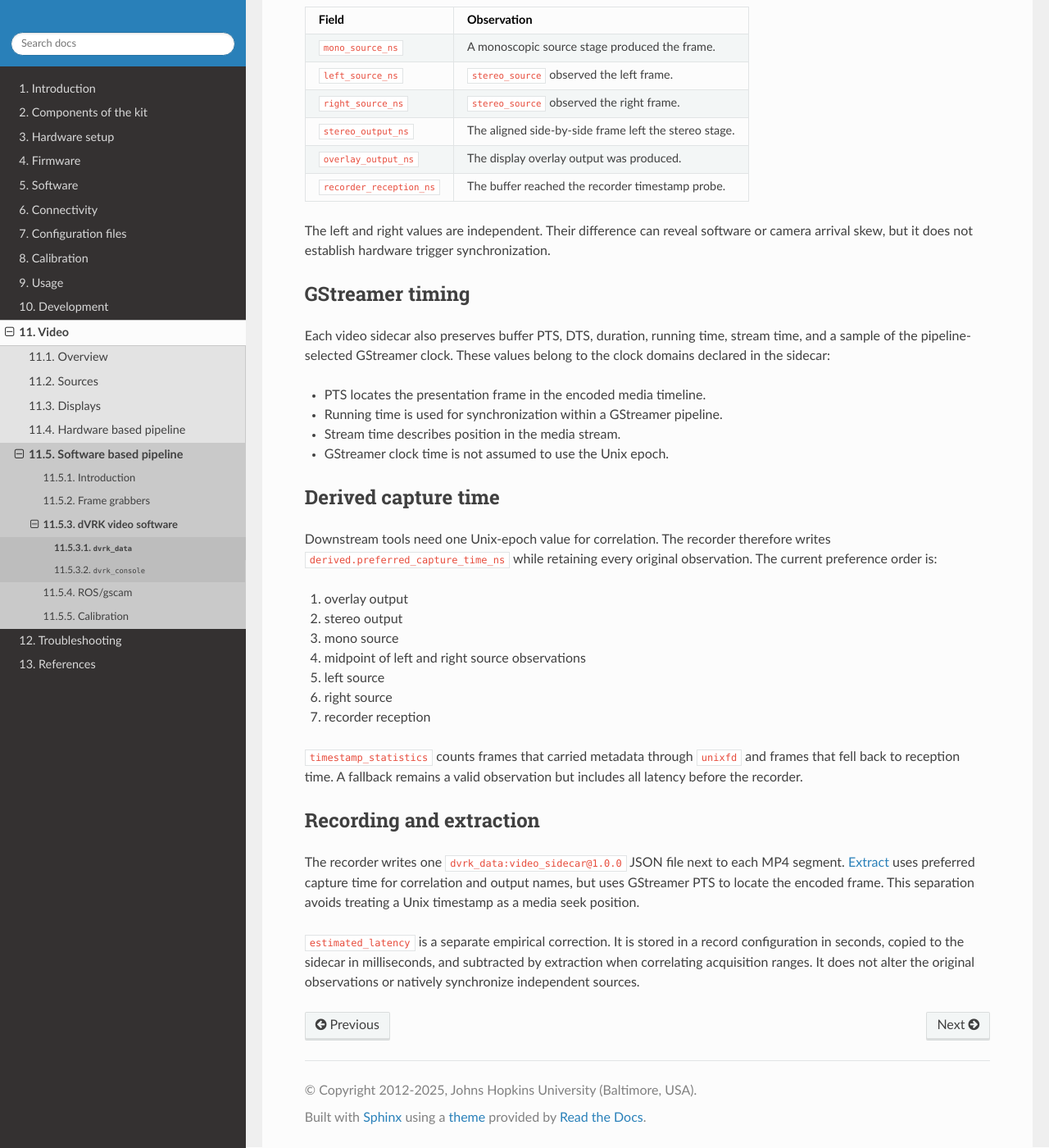
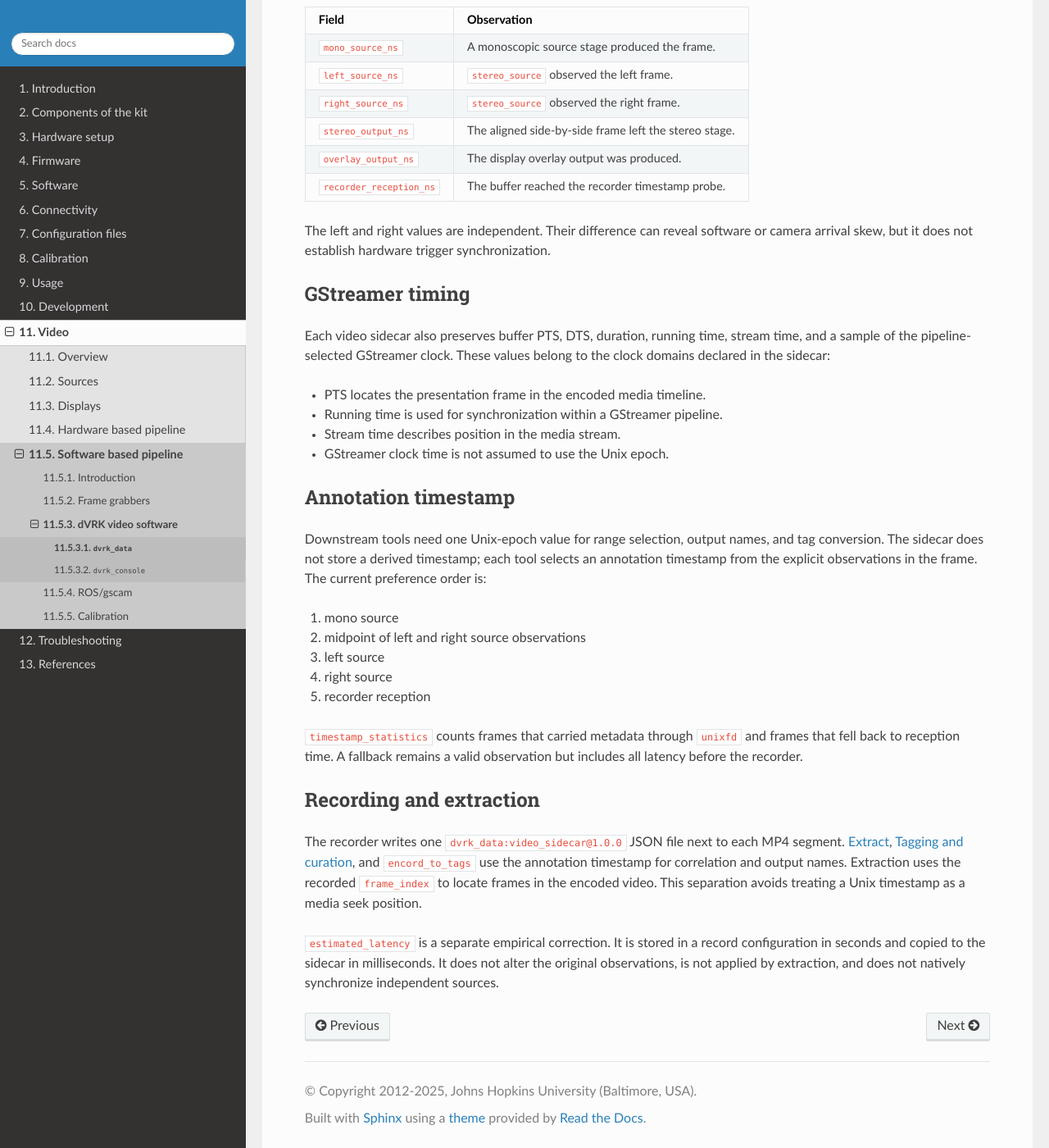
Before and after one commit to jhu-dvrk/dvrk-readthedocs, a Sphinx documentation site: the page built from docs/pages/video/software/dvrk/dvrk_data/timestamps.rst, in a window 1280 px wide and 1400 px high, scrolled down 353 px. Shown: the whole window at 82% size. Built offline with Sphinx 7.4.7 and the Read the Docs theme 3.1.0, drawn with Linux system fonts in a browser that asks for light colours; the version number could not be read and is left out.

Commit message:
Updated dvrk_data section

```diff
--- a/docs/pages/video/software/dvrk/dvrk_data/latency-calibration.rst
+++ b/docs/pages/video/software/dvrk/dvrk_data/latency-calibration.rst
@@ -27,8 +27,8 @@ Procedure
 #. Choose whether to write the mean to the video's ``estimated_latency`` field.
 
 The configuration stores seconds.  :doc:`record` copies the value to the video
-sidecar as ``estimated_latency_ms`` and :doc:`extract` applies it when
-correlating acquisition ranges.
+sidecar as ``estimated_latency_ms`` for traceability.  Extraction does not
+currently subtract this value when correlating acquisition ranges.
 
 This is an empirical end-to-end estimate for the tested arrangement.  Display
 refresh, exposure, capture buffering, and pipeline processing all contribute,
--- a/docs/pages/video/software/dvrk/dvrk_data/record.rst
+++ b/docs/pages/video/software/dvrk/dvrk_data/record.rst
@@ -120,7 +120,6 @@ JSON files, an optional ROS bag, and optional audio and tag files.  Each video
 sidecar records:
 
 * all observed timestamps and their clock domains;
-* the preferred capture time chosen for correlation;
 * timestamp provenance statistics;
 * frames recorded and queue overruns;
 * stereo eye order and calibrated latency;
--- a/docs/pages/video/software/dvrk/dvrk_data/tagging.rst
+++ b/docs/pages/video/software/dvrk/dvrk_data/tagging.rst
@@ -23,8 +23,8 @@ Encord conversion
 *****************
 
 ``encord_to_tags`` converts an Encord classification export into the native
-video-tag format using a dVRK video sidecar to map frame ranges to preferred
-capture timestamps:
+video-tag format using a dVRK video sidecar to map frame ranges to explicit
+annotation timestamps:
 
 .. code-block:: bash
 
--- a/docs/pages/video/software/dvrk/dvrk_data/timestamps.rst
+++ b/docs/pages/video/software/dvrk/dvrk_data/timestamps.rst
@@ -45,15 +45,14 @@ values belong to the clock domains declared in the sidecar:
 * Stream time describes position in the media stream.
 * GStreamer clock time is not assumed to use the Unix epoch.
 
-Derived capture time
+Annotation timestamp
 ********************
 
-Downstream tools need one Unix-epoch value for correlation.  The recorder
-therefore writes ``derived.preferred_capture_time_ns`` while retaining every
-original observation.  The current preference order is:
+Downstream tools need one Unix-epoch value for range selection, output names,
+and tag conversion.  The sidecar does not store a derived timestamp; each tool
+selects an annotation timestamp from the explicit observations in the frame.
+The current preference order is:
 
-#. overlay output
-#. stereo output
 #. mono source
 #. midpoint of left and right source observations
 #. left source
@@ -68,11 +67,12 @@ Recording and extraction
 ************************
 
 The recorder writes one ``dvrk_data:video_sidecar@1.0.0`` JSON file next to
-each MP4 segment.  :doc:`extract` uses preferred capture time for correlation
-and output names, but uses GStreamer PTS to locate the encoded frame.  This
+each MP4 segment.  :doc:`extract`, :doc:`tagging`, and ``encord_to_tags`` use
+the annotation timestamp for correlation and output names.  Extraction uses
+the recorded ``frame_index`` to locate frames in the encoded video.  This
 separation avoids treating a Unix timestamp as a media seek position.
 
 ``estimated_latency`` is a separate empirical correction.  It is stored in a
-record configuration in seconds, copied to the sidecar in milliseconds, and
-subtracted by extraction when correlating acquisition ranges.  It does not
-alter the original observations or natively synchronize independent sources.
+record configuration in seconds and copied to the sidecar in milliseconds.
+It does not alter the original observations, is not applied by extraction,
+and does not natively synchronize independent sources.
```
Also changed, not shown: docs/pages/video/software/dvrk/dvrk_data/data-collection.rst (+7 -6 lines), docs/pages/video/software/dvrk/dvrk_data/extract.rst (+5 -5 lines).
